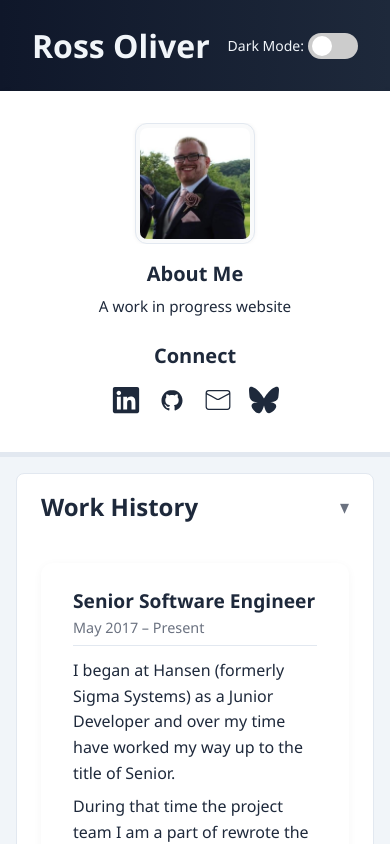
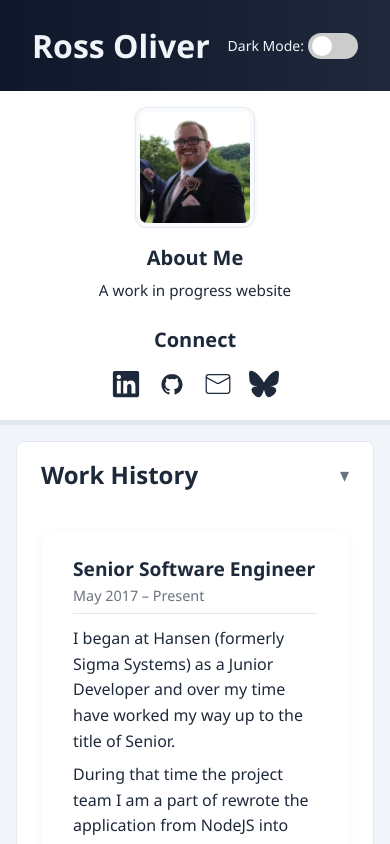
Before and after one commit to NanoRossi/PortfolioSite, a React (Create React App) app: page / in a window 390 px wide. Shown: the top 844 px of the page. Built offline with nearby package versions, Linux system fonts and the light colour scheme.

Commit message:
Fixed content scrolling

```diff
--- a/src/css/App.css
+++ b/src/css/App.css
@@ -74,18 +74,14 @@ a:hover {
   flex: 1;
   width: 100%;
   flex-direction: row;
-  flex-wrap: wrap;
-  min-height: 0;
 }
 
 .main-content {
   flex: 1;
   padding: 2rem;
-  overflow-y: auto;
   background-color: var(--color-bg-main);
   transition: background-color 0.3s ease, color 0.3s ease;
   min-width: 0;
-  min-height: 0;
 }
 
 @media (max-width: 820px) {
@@ -95,6 +91,7 @@ a:hover {
 
   .main-content {
     padding: 1rem;
+    width: 100%;
   }
 }
 
--- a/src/css/Sidebar.css
+++ b/src/css/Sidebar.css
@@ -79,6 +79,7 @@
     border-bottom: 5px solid var(--color-border);
     justify-content: center;
     text-align: center;
+    padding: 1rem 1rem;
   }
 
   .social-links {
```
